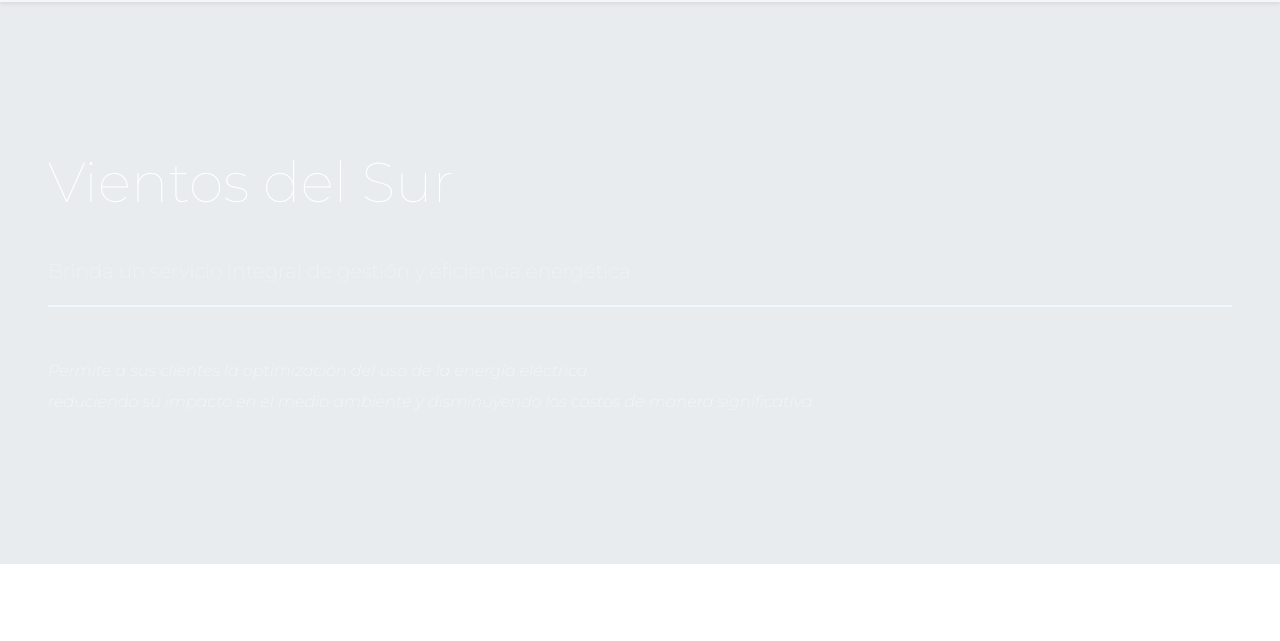
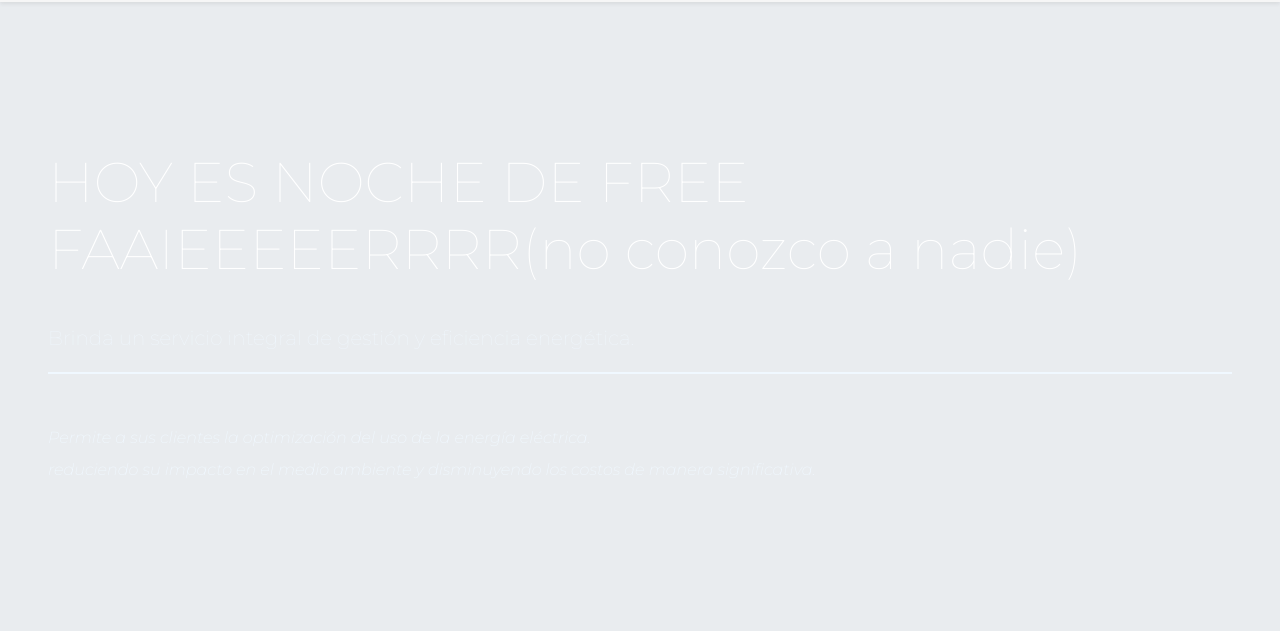
Before and after one commit to leandroagustin/git-curso-fazt, a plain HTML site: page index.html in a window 1280 px wide. Shown: the part 73-714 px from the top of the page. Drawn offline with nearby package versions, Linux system fonts and the light colour scheme.

Commit message:
edite en la rama nueva

```diff
--- a/index.html
+++ b/index.html
@@ -74,7 +74,7 @@
         <section class="row">
             <div class="jumbotron col-12 mt-5 jumbo-bg">
                 <h1 class="aparecer display-4">
-                    Vientos del Sur
+                    HOY ES NOCHE DE FREE FAAIEEEEERRRR(no conozco a nadie)
                 </h1>
                 <p class="lead">
                     Brinda un servicio integral de gestión y eficiencia energética.
```
Also changed, not shown: 2 other files.
